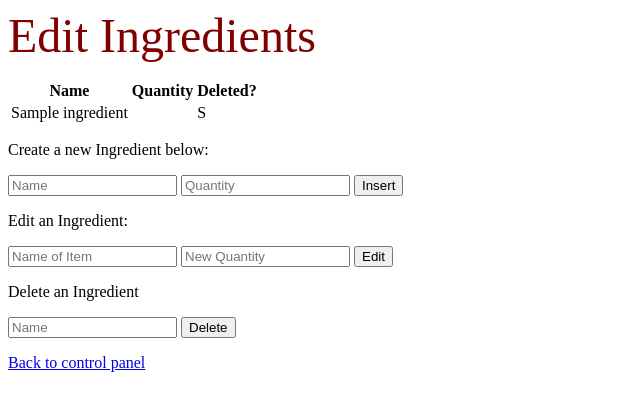
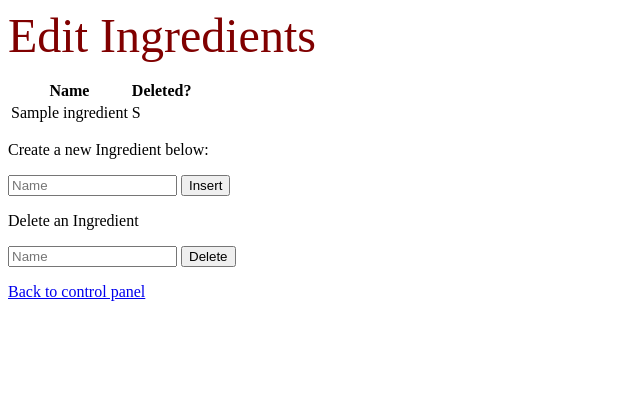
Before and after one commit to patricklinpl/Funtime-Bistro, a PHP site: page /proj-docs/Ingredient.php in a window 1280 px wide. Shown: the top 411 px of the page, without its empty margins (0-640 px from the left). Run offline with PHP 8.4, Linux system fonts and the light colour scheme; tables that the repository leaves empty hold one stand-in row (values such as "Sample post"); data that the repository does not hold is empty.

Commit message:
remove qty from ing

```diff
--- a/proj-docs/Ingredient.php
+++ b/proj-docs/Ingredient.php
@@ -16,14 +16,12 @@
 	function printResult($ing_result) {
 		echo "<table><tr>
 		<th>Name</th>
-		<th>Quantity</th>
 		<th>Deleted?</th>
 	</tr>";
 	 // output data of each row
 	while($row = $ing_result->fetch_assoc()) {
 		echo "<tr>
 		<td>" . $row["name"] . "</td>
-		<td>" . $row["qty"] . "</td>
 		<td>" . $row["i_deleted"] . "</td>
 	</tr>";
 }
@@ -34,12 +32,11 @@ echo "</table>";
 if ($conn) {
 
 //Insert new Ingredient
-	if (!empty($_POST['insName']) && !empty($_POST['insqty'])) {
+	if (!empty($_POST['insName'])) {
 
 		$name = ($_POST['insName']);
-		$qty = ($_POST['insqty']);
 
-		if (ctype_alpha(preg_replace('/\s+/', '', $name)) && ctype_digit(trim ($qty))) {
+		if (ctype_alpha(preg_replace('/\s+/', '', $name))) {
 
 			$checkname = $conn->query("SELECT * FROM Ingredient WHERE name = '".$name."'");
 
@@ -48,7 +45,7 @@ if ($conn) {
 			}
 
 			else {
-				$insingquery = $conn->query("INSERT INTO Ingredient (name, qty, i_deleted) VALUES('".$name."', '".$qty."', 'F' )");
+				$insingquery = $conn->query("INSERT INTO Ingredient (name, i_deleted) VALUES('".$name."', 'F' )");
 
 				if ($insingquery) {
 					echo "<script type='text/javascript'>alert('Ingredient was added successfully!')</script>";
@@ -84,32 +81,6 @@ if ($conn) {
 		} else {
 			echo "<script type='text/javascript'>alert('Inputs are not valid, please try again')</script>";
 		}
-
-//Edit an existing Ingredient
-	} else
-	if (!empty($_POST['edName'])) {
-
-		$name = ($_POST['edName']);
-		$qty = ($_POST['edqty']);
-
-		if (ctype_alpha(preg_replace('/\s+/', '', $name)) && ctype_digit(trim ($qty))) {
-
-			$checkname = $conn->query("SELECT * FROM Ingredient WHERE name = '".$name."' AND i_deleted = 'F' ");
-
-			if($checkname->num_rows == 0) {
-				echo "<script type='text/javascript'>alert('Ingredient does not exist!')</script>";
-			}
-
-			else {
-				$editmenuquery = $conn->query("UPDATE Ingredient SET qty = '".$qty."' WHERE name = '".$name."'");
-
-				if ($editmenuquery) {
-					echo "<script type='text/javascript'>alert('Ingredient was edited successfully!')</script>";
-				}
-			}
-		}else {
-			echo "<script type='text/javascript'>alert('Inputs are not valid, please try again')</script>";
-		}
 	}
 }
 
@@ -129,29 +100,19 @@ $conn->close();
 	<!--Input box text change-->
 	<p>
 		<input type="text" name="insName" size="18" pattern="*[A-Za-z]" placeholder="Name" required>
-		<input type="text" name="insqty" size="18" pattern="*[0-9]" placeholder="Quantity" required>
 		<!--define two variables to pass the value-->
 		<input type="submit" value="Insert" name="insertsubmit"></p>
 	</form>
 
-	<p> Edit an Ingredient: </p>
+	<p> Delete an Ingredient</p>
 	<form method="POST" action="ingredient.php">
 		<!--refresh page when submit-->
-		<p><input type="text" name="edName"   size="18" pattern="*[A-Za-z]" placeholder="Name of Item" required>
-			<input type="text" name="edqty" size="18" pattern="*[0-9]" placeholder="New Quantity" required>
+		<p><input type="text" name="delName" size="18" pattern="*[A-Za-z]" placeholder="Name" required>
 			<!--define two variables to pass the value-->
-			<input type="submit" value="Edit" name="updatesubmit"></p>
+			<input type="submit" value="Delete" name="deletesubmit"></p>
 		</form>
 
-		<p> Delete an Ingredient</p>
-		<form method="POST" action="ingredient.php">
-			<!--refresh page when submit-->
-			<p><input type="text" name="delName" size="18" pattern="*[A-Za-z]" placeholder="Name" required>
-				<!--define two variables to pass the value-->
-				<input type="submit" value="Delete" name="deletesubmit"></p>
-			</form>
-
-	<a href="index.php"> Back to control panel
+		<a href="index.php"> Back to control panel
 
 		</body>
 		</html>
```
